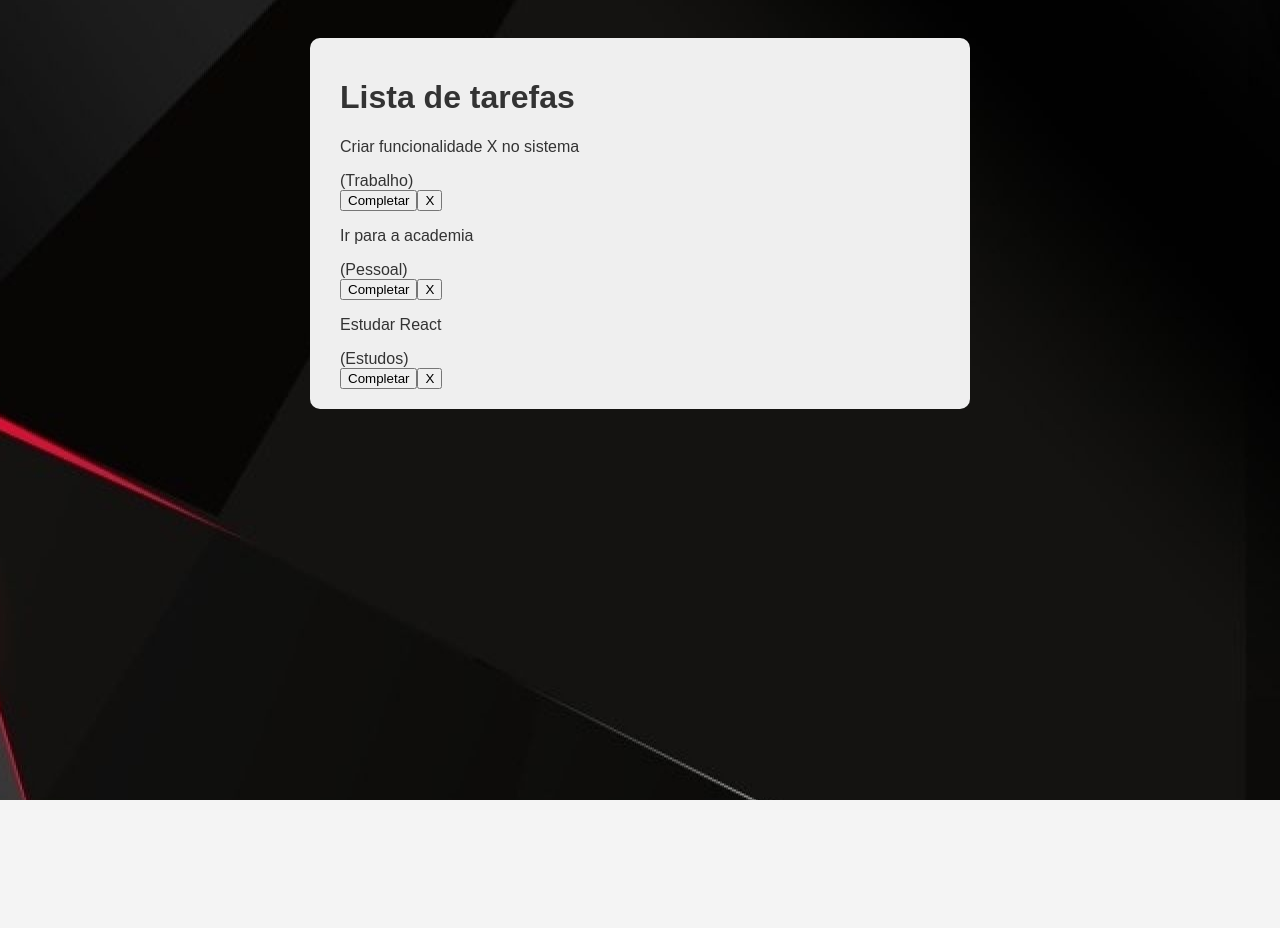
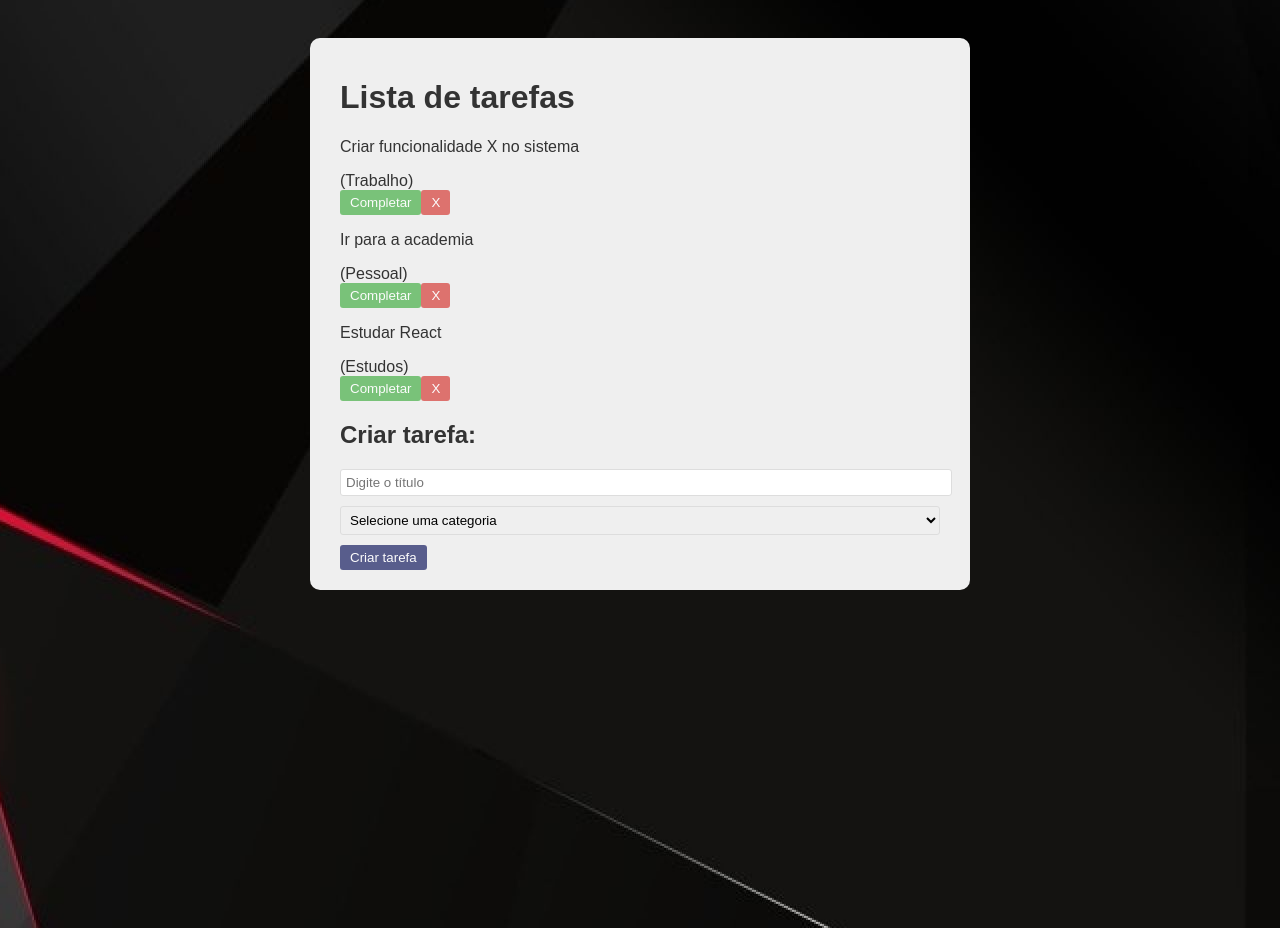
Before and after one commit to ErickFerrazS/lista_de_tarefas, a React (Vite) app in the folder todo/: page / in a window 1280 px wide. Before the commit the page ends 800 px from the top, so only its background shows below. Built offline with nearby package versions, Linux system fonts and the light colour scheme.

Commit message:
Criando e estilizando componentes

```diff
--- a/todo/src/App.css
+++ b/todo/src/App.css
@@ -32,3 +32,38 @@
  .input {
   box-sizing: border-box;
  }
+
+ button {
+  background-color: #333974;
+  color: #FFF;
+  padding: 5px 10px;
+  border: none;
+  border-radius: 3px;
+  cursor: pointer;
+  opacity: 0.8;
+  transition: 0.3s;
+ }
+
+ button:hover {
+  opacity: 1;
+ }
+
+ .complete {
+  background-color: #5CB85C;
+ }
+
+ .remove {
+  background-color: #D9534F;
+ }
+
+ .todo-form {
+  padding-bottom: 1.5rem;
+ }
+
+ input, select {
+  padding: 5px;
+  margin-bottom: 10px;
+  border: 1px solid #DDD;
+  border-radius: 3px;
+  width: 100%;
+ }
--- a/todo/src/App.jsx
+++ b/todo/src/App.jsx
@@ -1,5 +1,7 @@
 import { useState } from 'react'
 import './App.css'
+import Todo from './components/Todo'
+import TodoForm from './components/TodoForm';
 
 function App() {
   const [todos, setTodos] = useState([
@@ -28,22 +30,13 @@
     <div className="todo-list">
       {todos.map((todo) => (
         <>
-          <div className="todo">
-            <div className="content">
-              <p>{todo.text}</p>
-              <div className="category">({todo.category})
-              </div>
-              <div>
-                  <button>Completar</button>
-                  <button>X</button>
-              </div>
-            </div>
-          </div>
+          <Todo todo={todo}/>
         </>
           )
         )
       }
     </div>
+    <TodoForm />
   </div>
 }
 
--- /dev/null
+++ b/todo/src/components/Todo.jsx
@@ -0,0 +1,20 @@
+import React from "react"
+
+
+const Todo = ({todo}) => {
+    return (
+        <div className="todo">
+            <div className="content">
+              <p>{todo.text}</p>
+              <div className="category">({todo.category})
+              </div>
+              <div>
+                  <button className="complete">Completar</button>
+                  <button className="remove">X</button>
+              </div>
+            </div>
+          </div>
+    )
+}
+
+export default Todo
--- /dev/null
+++ b/todo/src/components/TodoForm.jsx
@@ -0,0 +1,21 @@
+import React from "react"
+
+const TodoForm = () => {
+    return (
+        <>
+            <h2>Criar tarefa:</h2>
+            <form>
+                <input type="text" placeholder="Digite o título" />
+            </form>
+            <select>
+            <option value="">Selecione uma categoria</option>
+            <option value="Trabalho">Trabalho</option>
+            <option value="Pessoal">Pessoal</option>
+            <option value="Estudos">Estudos</option>
+            </select>
+            <button type="submit">Criar tarefa</button>
+        </>
+    )
+}
+
+export default TodoForm
```
